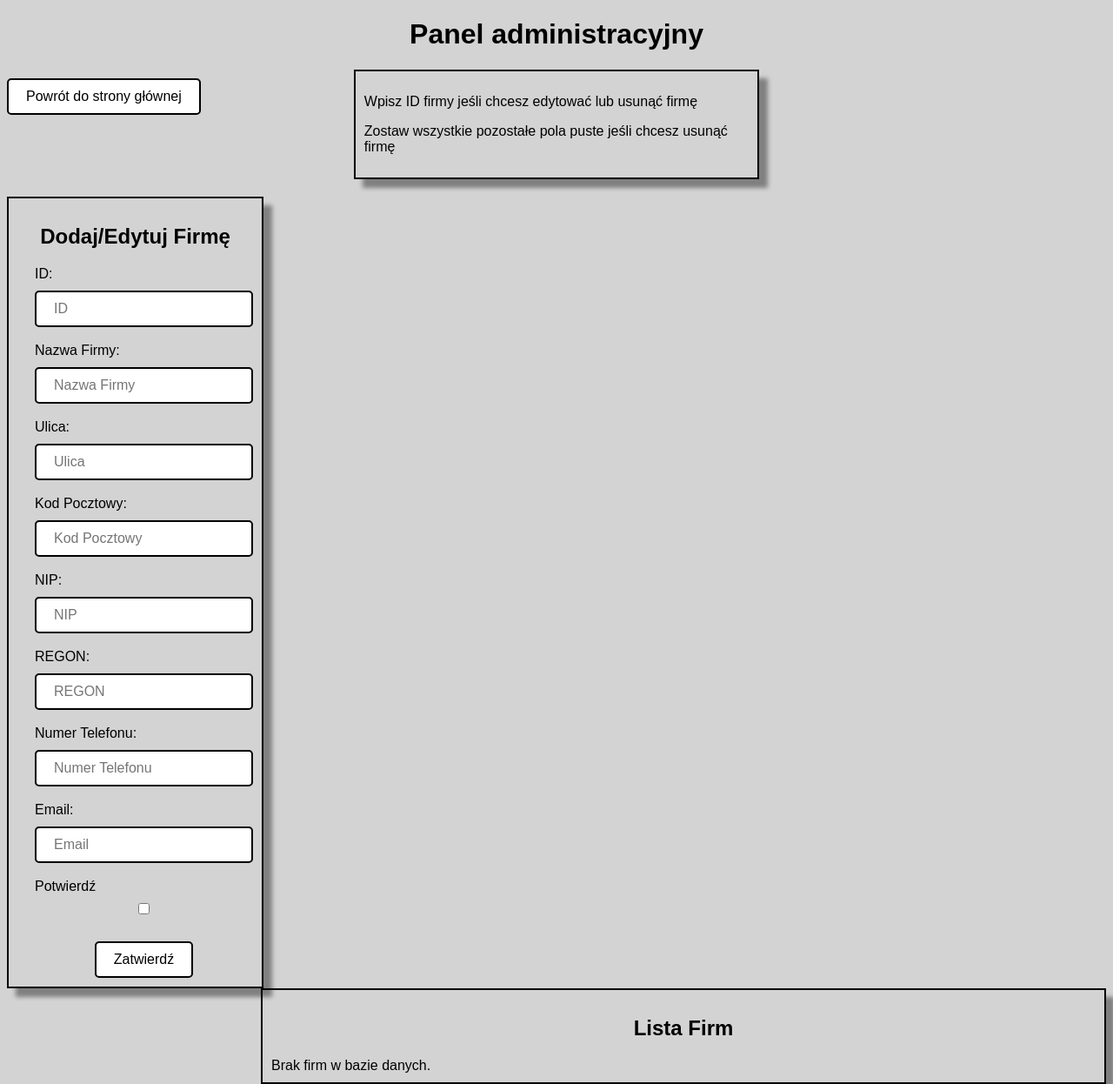
After one commit to aronbecker/praktyki3.0, a PHP site: page /admin.php in a window 1280 px wide. The commit adds this page. Shown: the whole page at 87% size. Run offline with PHP 8.4, Linux system fonts and the light colour scheme; a user stored in the database is signed in; data that the repository does not hold is empty.

Commit message:
panel admina, dodawanie, edytowanie i usuwanie firm

```diff
--- /dev/null
+++ b/admin.php
@@ -0,0 +1,99 @@
+<?php
+    include 'dbmanager.php';
+    session_start();
+    if (!isset($_SESSION['login'])) {
+        header("Location: login.php");
+        exit();
+    }
+
+?>
+<!DOCTYPE html>
+<html lang="pl">
+<head>
+    <meta charset="UTF-8">
+    <meta name="viewport" content="width=device-width, initial-scale=1.0">
+    <title>Document</title>
+    <link rel="stylesheet" href="style/style2.css">
+    <style>
+        input{
+            margin-left:auto;
+            margin-right:auto;
+            display: block;
+        }
+    </style>
+</head>
+<body>
+    <h1>Panel administracyjny</h1>
+    <input type="button" value="Powrót do strony głównej" onclick="window.location.href='index.php'" style="margin-bottom: 20px; float: left;">
+    <div class="div" style="margin-bottom: 20px; width: 35%;">
+        <p>Wpisz ID firmy jeśli chcesz edytować lub usunąć firmę</p>
+        <p>Zostaw wszystkie pozostałe pola puste jeśli chcesz usunąć firmę</p>
+    </div>
+
+    <div class="div" id='form' style="float: left; margin-right: 50px; padding">
+    <h2>Dodaj/Edytuj Firmę</h2>
+    <form method="POST" action="addEdit_company.php" style="float: left; margin-left: 20px;">
+        <label for="id">ID:</label>
+        <input type="number" name="id" id="id" placeholder="ID"><br>
+        <label for="company_name">Nazwa Firmy:</label>
+        <input type="text" name="nazwa" id="company_name" placeholder="Nazwa Firmy" ><br>
+        <label for="street">Ulica:</label>
+        <input type="text" name="ulica" id="street" placeholder="Ulica" ><br>
+        <label for="postal_code">Kod Pocztowy:</label>
+        <input type="text" name="kod_pocztowy" id="postal_code" placeholder="Kod Pocztowy" maxlength="6" ><br>
+        <label for="NIP">NIP:</label>
+        <input type="number" name="NIP" id="NIP" placeholder="NIP" maxlength="9" ><br>
+        <label for="REGON">REGON:</label>
+        <input type="number" name="REGON" id="REGON" placeholder="REGON" maxlength="14" ><br>
+        <label for="phone">Numer Telefonu:</label>
+        <input type="number" name="nr_telefonu" id="phone" placeholder="Numer Telefonu" maxlength="11" ><br>
+        <label for="email">Email:</label>
+        <input type="text" name="email" id="email" placeholder="Email" ><br>
+        <label for="confirm">Potwierdź</label>
+        <input type="checkbox" name="" id="confirm" required><br>
+        <input type="submit" value="Zatwierdź">
+    </form>
+    </div>
+
+    <div class="div" id="companyDisplay" style="width: 75%; float: right;">
+    <h2>Lista Firm</h2>
+    <?php
+        $stmt = $conn->prepare("SELECT id, nazwa, ulica, kod_pocztowy, NIP, REGON, nr_telefonu, email FROM firmy");
+        $stmt->execute();
+        $result = $stmt->get_result();
+
+        if ($result->num_rows > 0) {
+            echo "<table border='1'>
+                    <tr>
+                        <th>ID</th>
+                        <th>Nazwa</th>
+                        <th>Ulica</th>
+                        <th>Kod Pocztowy</th>
+                        <th>NIP</th>
+                        <th>REGON</th>
+                        <th>Numer Telefonu</th>
+                        <th>Email</th>
+                    </tr>";
+            while ($row = $result->fetch_assoc()) {
+                echo "<tr>
+                        <td>" . htmlspecialchars($row['id']) . "</td>
+                        <td>" . htmlspecialchars($row['nazwa']) . "</td>
+                        <td>" . htmlspecialchars($row['ulica']) . "</td>
+                        <td>" . htmlspecialchars($row['kod_pocztowy']) . "</td>
+                        <td>" . htmlspecialchars($row['NIP']) . "</td>
+                        <td>" . htmlspecialchars($row['REGON']) . "</td>
+                        <td>" . htmlspecialchars($row['nr_telefonu']) . "</td>
+                        <td>" . htmlspecialchars($row['email']) . "</td>
+                    </tr>";
+            }
+            echo "</table>";
+        } else {
+            echo "Brak firm w bazie danych.";
+        }
+
+        $stmt->close();
+        $conn->close();
+    ?>
+    </div>
+    </body>
+</html>
--- a/index.php
+++ b/index.php
@@ -35,8 +35,9 @@ else {
     <input type="text" id="search" placeholder="Szukaj...">
     <input type="button" value="Szukaj" id="searchBtn">
     </div>
+    <input type="button" value="Panel administracyjny" id="adminBtn" onclick="window.location.href='admin.php'">
+    <div class="companyList" id="companyList">
 
-    <div class="Dmenu">
     </div>
 </body>
 </html>
--- a/login.php
+++ b/login.php
@@ -34,7 +34,7 @@ if ($_SERVER["REQUEST_METHOD"] == "POST") {
 <body>
     <h2>Logowanie</h2>
     <form method="POST" action="login.php">
-        <div>
+        <div class="div">
         <label for="login">Login lub email:</label><br>
         <input type="text" id="login" name="login" required><br>
         <label for="pass">Hasło:</label><br>
--- a/register.php
+++ b/register.php
@@ -47,7 +47,7 @@ if ($_SERVER["REQUEST_METHOD"] == "POST") {
 </head>
 <body>
     <h2>Rejestracja</h2>
-    <div>
+    <div class="div">
     <form method="post" action="">
         <label for="login">Login:</label><br>
         <input type="text" id="login" name="login" required><br>
--- a/style/style2.css
+++ b/style/style2.css
@@ -7,12 +7,12 @@ div{
     margin-left: auto;
     margin-right: auto;
     display: block;
-    width: 25%;
+    width: auto;
     height: auto;
     border: 2px solid black;
     box-shadow: 10px 10px 5px grey;
 }
-h2{
+h1,h2{
     text-align: center;
 }
 input{
@@ -26,3 +26,20 @@ input{
     border: 2px solid black;
     border-radius: 5px;
 }
+input[type="button"], input[type="submit"]{
+    margin-left: auto;
+    margin-right: auto;
+    margin-top: 10px;
+    padding: 10px 20px;
+    font-size: 16px;
+    background-color: white;
+    color: black;
+    border: 2px solid black;
+    border-radius: 5px;
+    cursor: pointer;
+}
+table{
+    width: 100%;
+    border: solid black 2px;
+    border-collapse: collapse;
+}
```
Also changed, not shown: addEdit_company.php (added, +53 -0 lines), style/style.css (+13 -1 lines).
